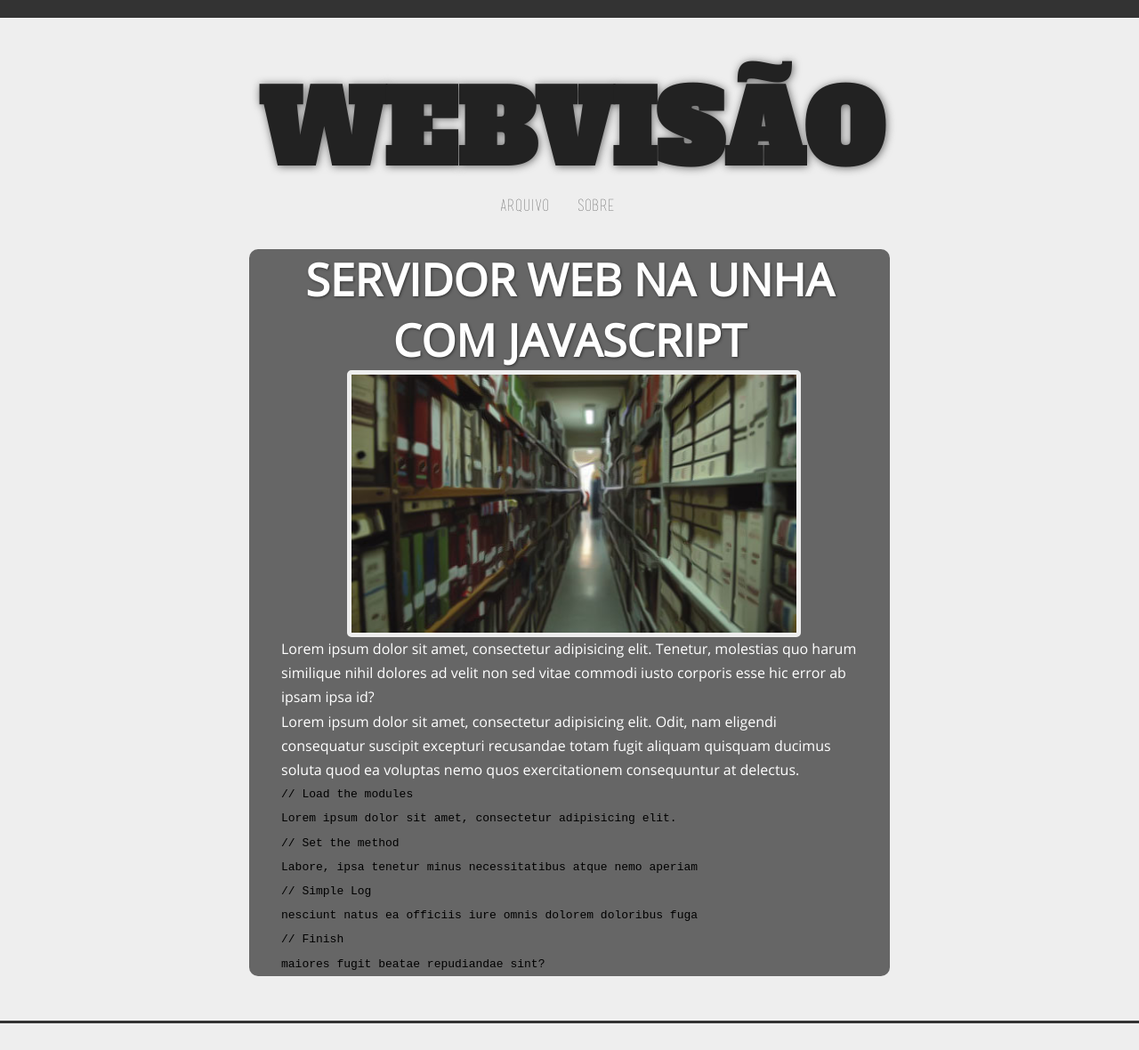
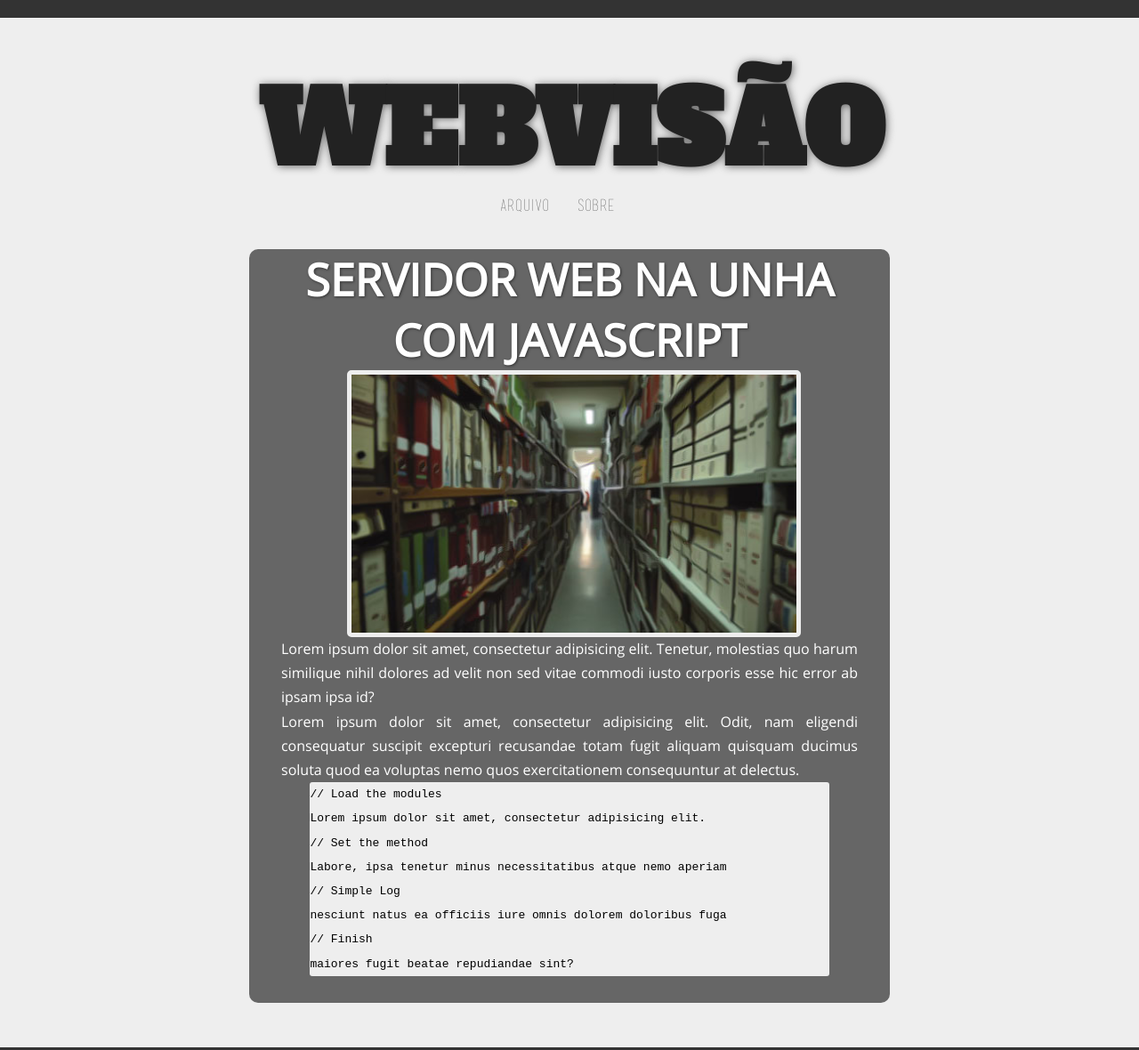
Before and after one commit to valdiney/blog, a Jekyll site: the page built from _posts/2013-07-13-servidor-web-na-unha-com-javascript.md, in a window 1280 px wide. Shown: the whole page at 89% size. Built offline with Jekyll 4.4.1, drawn with Linux system fonts in a browser that asks for light colours; before the commit the page ends 1150 px from its top, so only the background shows below that.

Commit message:
style for the <pre>

```diff
--- a/css/master.css
+++ b/css/master.css
@@ -125,6 +125,7 @@ h3{
 .post-full{
 	height:auto;
 	text-align:center;
+	padding:0 0 20px 0;
 }
 .post-full p{
 	color:#FFF;
@@ -154,8 +155,14 @@ h3{
 .post-full .post-content{
 	width:90%;
 	margin:10px auto;
-	text-align:left;
+	text-align:justify;
 	line-height:170%;
+}
+.post-full .post-content pre{
+	width:90%;
+	margin:0 auto;
+	border-radius:3px;
+	background-color:#EEE;
 }
 .left-img{
 	float:left;
@@ -192,6 +199,7 @@ iframe{
 footer{
 	width:100%;
 	height:3px;
+	bottom:0;
 	background-color:#333;
 }
 
```
